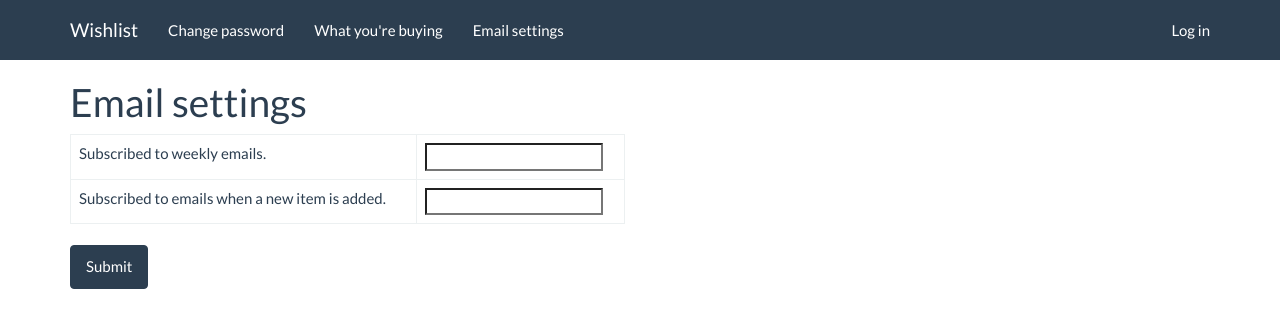
After one commit to MiguelMoutela/wishlist-app, a Django app: template web/templates/email-settings.html in a window 1280 px wide. The commit adds this page. Shown: the top 328 px of the page. Run offline with Django 3.2, Linux system fonts and the light colour scheme; the template is opened without the code that fills it, so the values that code supplies are empty, except form fields; tables that the repository leaves empty hold one stand-in row (values such as "Sample post"); form fields are guessed from the names that the template uses.

Commit message:
Add email settings

```diff
--- a/web/templates/base.html
+++ b/web/templates/base.html
@@ -42,6 +42,7 @@ $(function() {
       <ul class="nav navbar-nav">
         <li><a href="{% url 'password-change' %}">{% trans "Change password" %}</a></li>
         <li><a href="{% url 'shopping' %}">{% trans "What you're buying" %}</a></li>
+        <li><a href="{% url 'email' %}">{% trans "Email settings" %}</a></li>
       </ul>
       <ul class="nav navbar-nav navbar-right">
         {% if user.is_authenticated %}
--- /dev/null
+++ b/web/templates/email-settings.html
@@ -0,0 +1,49 @@
+{% extends "base.html" %}
+{% load i18n %}
+
+{% block content %}
+
+<div class="row">
+
+  <div class="col-md-6">
+
+    <h1>{% trans "Email settings" %}</h1>
+
+      <p>
+        <form method="post">
+          {% csrf_token %}
+
+          {{ form.errors }}
+
+          <table class="table table-bordered">
+
+            <tr>
+              <td>
+                {% trans "Subscribed to weekly emails." %}
+              </td>
+              <td>
+                {{ form.subscribed_to_email }}
+              </td>
+            </tr>
+
+            <tr>
+              <td>
+                {% trans "Subscribed to emails when a new item is added." %}
+              </td>
+              <td>
+                {{ form.per_item_email }}
+              </td>
+            </tr>
+
+          </table>
+
+          <input type="submit" class="btn btn-primary" value="{% trans "Submit" %}"/>
+
+        </form>
+      </p>
+
+  </div>
+
+</div>
+
+{% endblock %}
--- a/wishlist/urls.py
+++ b/wishlist/urls.py
@@ -33,6 +33,7 @@ urlpatterns = [
     url(r'^new$', views.item_create, name='item-create'),
     url(r'^new/(?P<user_pk>[0-9]+)$', views.item_create, name='item-create'),
     url(r'^shopping$', views.shopping, name='shopping'),
+    url(r'^email$', views.email, name='email'),
     url(r'^list/(?P<username>[0-9a-z]+)$', views.person_detail,
         name='person-detail'),
 
```
Also changed, not shown: web/forms.py (+8 -1 lines), web/views.py (+22 -4 lines), locale/cs/LC_MESSAGES/django.po, 1 other file.
